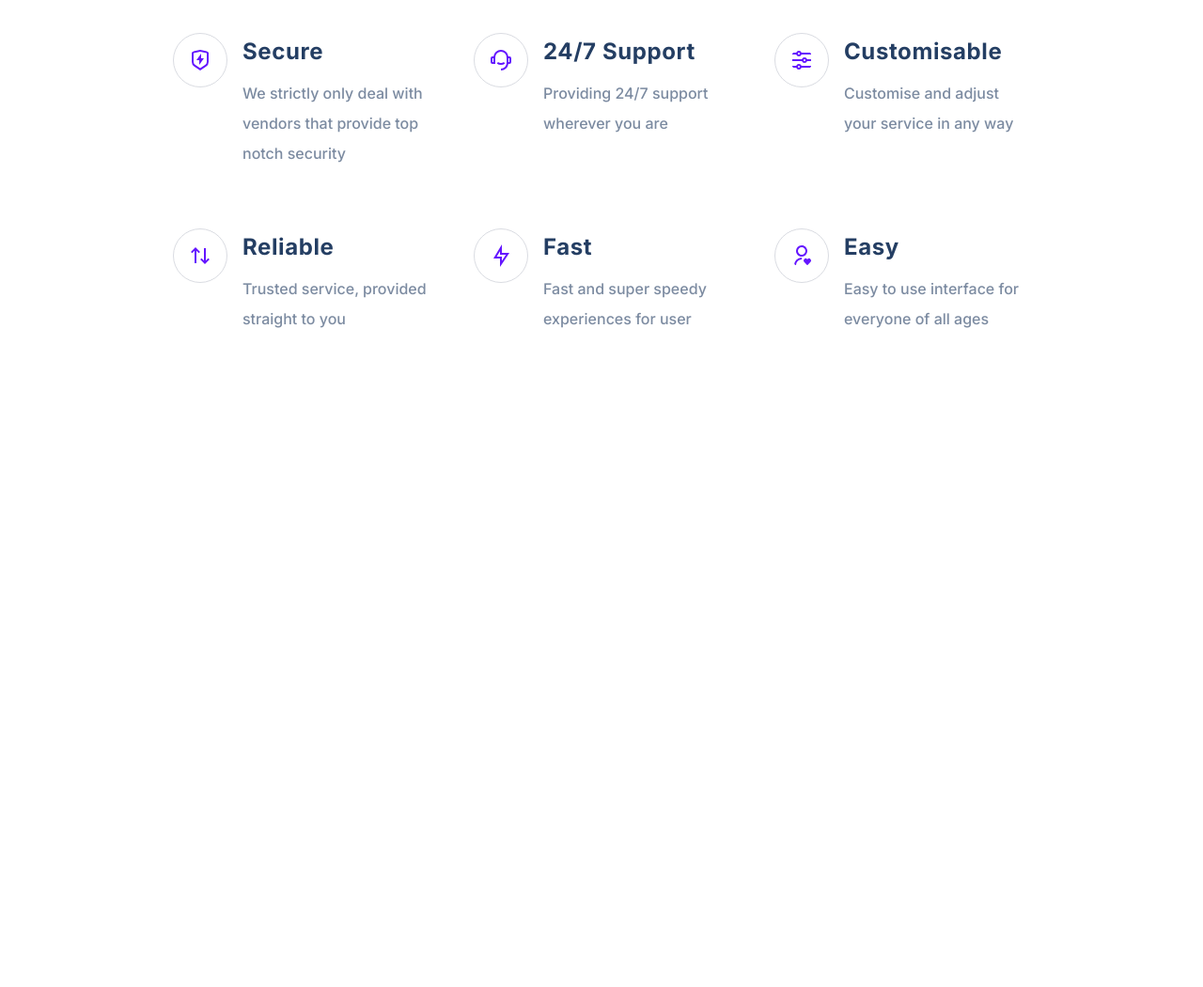
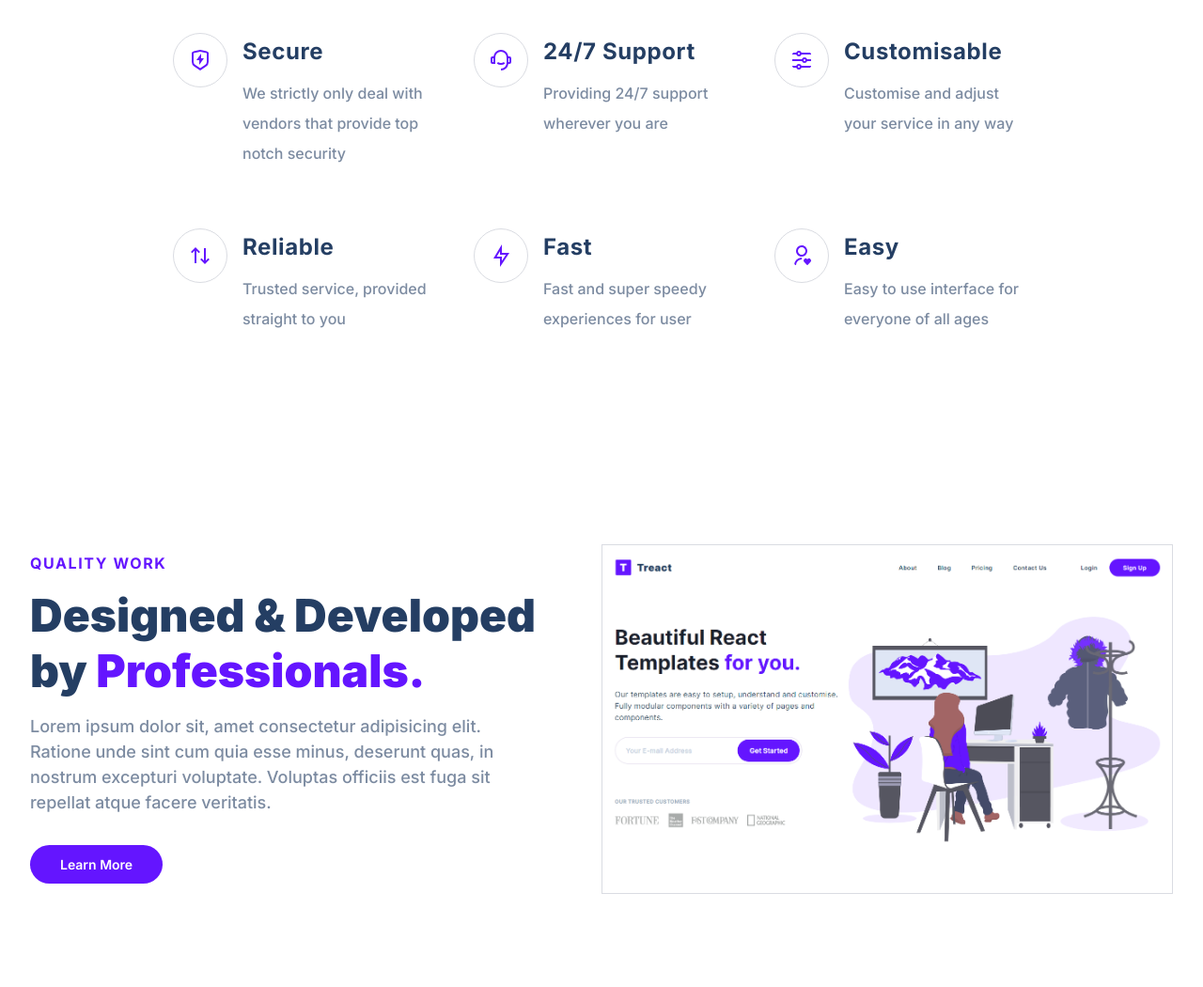
Before and after one commit to RyamaCoding/treact-2024, a plain HTML site: page index.html in a window 1280 px wide. Shown: the part 1112-2162 px from the top of the page at 94% size. Before the commit the page ends 1627 px from the top, so only its background shows below. Drawn offline with Linux system fonts and the light colour scheme.

Commit message:
quality work

```diff
--- a/index.html
+++ b/index.html
@@ -120,6 +120,22 @@
                             </div>
                         </div>
                     </section>
+
+                    <section class="quality">
+                        <div class="row">
+                            <div class="quality__wrapper">
+                                <div class="quality__work--wrapper">
+                                    <h3 class="quality__sub-title">QUALITY WORK</h3>
+                                    <h1 class="quality__title">Designed & Developed by <span class="purple">Professionals.</span></h1>
+                                    <p class="quality__para">Lorem ipsum dolor sit, amet consectetur adipisicing elit. Ratione unde sint cum quia esse minus, deserunt quas, in nostrum excepturi voluptate. Voluptas officiis est fuga sit repellat atque facere veritatis.</p>
+                                    <button class="nav__button  quality__button">Learn More</button>
+                                </div>
+                                <div class="quality__img--wrapper">
+                                    <img class="quality__img" src="./assets/Screenshot 2024-03-14 123639.png" alt="">
+                                </div>
+                            </div>
+                        </div>
+                    </section>
                 </main>
             </div>
         </body>
--- a/styles.css
+++ b/styles.css
@@ -274,3 +274,58 @@ h1{
     line-height: 2em;
     font-weight: 500;
 }
+
+/* QUALITY */
+
+.quality__wrapper{
+    display: flex;
+    justify-content: space-between;
+    align-items: center;
+    width: 100%;
+    max-width: 1280px;
+    padding: 96px 0px;
+}
+
+.quality__work--wrapper{
+    width: 45%;
+}
+
+.quality__img--wrapper{
+    display: flex;
+    width: 50%;
+
+}
+
+.quality__img{
+    width: 100%;
+    max-width: 800px;
+    border: 1px solid rgb(218, 220, 226)
+}
+
+.quality__sub-title{
+    font-size: 16px;
+    color: #6415ff;
+    letter-spacing: 0.1em;
+}
+
+.quality__title{
+    font-size: 48px;
+    font-weight: 900;
+    padding: 16px 0px;
+}
+
+.quality__para{
+    color: #7C8BA1;
+    font-weight: 500;
+    font-size: 18px;
+    width: 100%;
+    max-width: 550px;
+    line-height: 1.5em;
+}
+
+.quality__button{
+    border: none;
+    font-size: 14px;
+    font-weight: 600;
+    margin-top: 32px;
+}
```
Also changed, not shown: assets/Screenshot 2024-03-14 123639.png (added).
